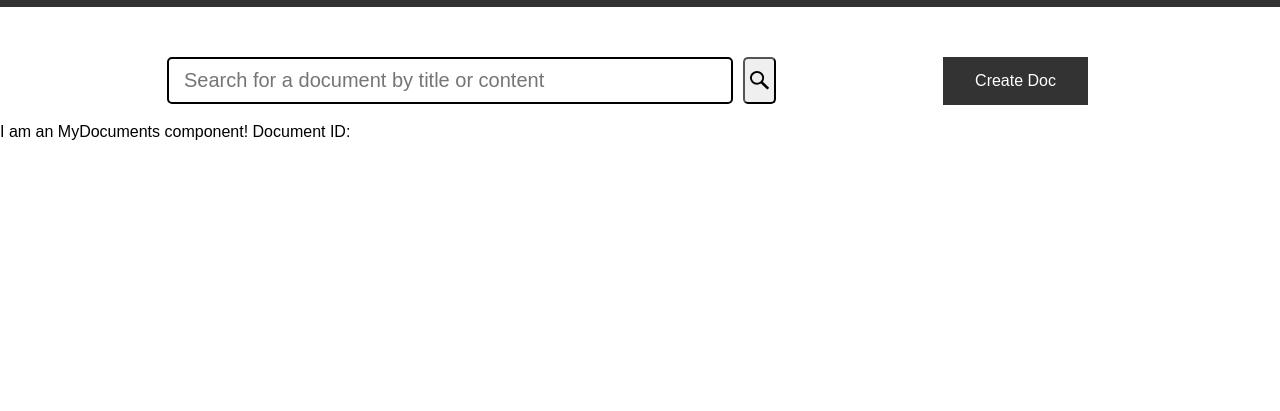
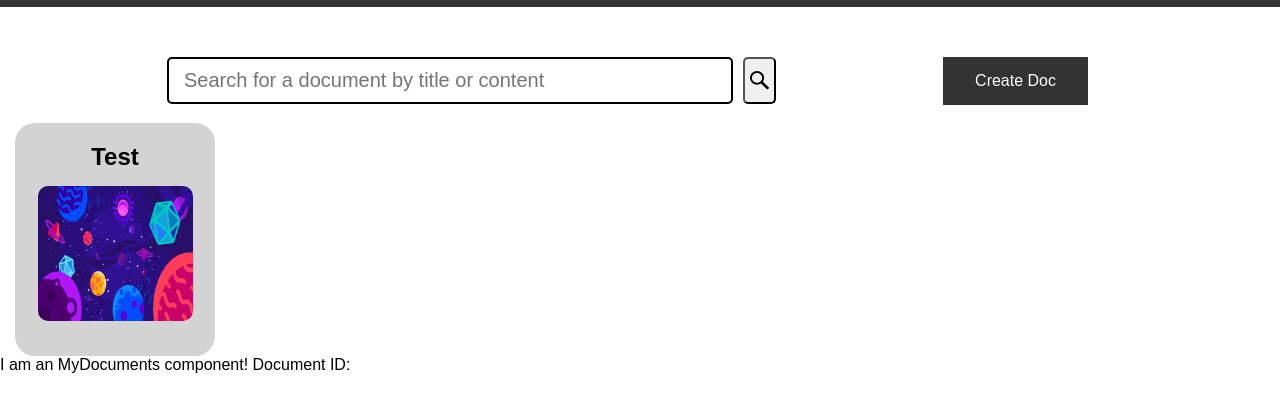
Before and after one commit to rtjoa/modular-documents, a React app in the folder app/: page / in a window 1280 px wide. Shown: the part 31-442 px from the top of the page. Built offline with nearby package versions, Linux system fonts and the light colour scheme.

Commit message:
Added preliminary document cards for My Docs page

```diff
--- /dev/null
+++ b/app/src/cards/DocumentCards.css
@@ -0,0 +1,42 @@
+.document-cards-container {
+    background-color: lightgray;
+    display: flex;
+    flex-direction: column;
+    align-items: center;
+    border-radius: 20px;
+    padding: 20px;
+    margin: 0 15px;
+    width: 200px;
+}
+
+.document-cards-name {
+    font-size: 24px;
+    margin: 0;
+}
+
+.document-cards-image {
+    width: 155px;
+    height: 135px;
+    margin: 15px;
+    border-radius: 10px;
+}
+
+a:link {
+    text-decoration: none;
+    color: inherit;
+}
+
+a:visited {
+    text-decoration: none;
+    color: inherit;
+}
+
+a:hover {
+    text-decoration: underline;
+    color: inherit;
+}
+
+a:active {
+    text-decoration: none;
+    color: inherit;
+}
--- /dev/null
+++ b/app/src/cards/DocumentCards.js
@@ -0,0 +1,12 @@
+import { Link } from 'react-router-dom';
+
+import './DocumentCards.css';
+
+export default function DocumentCards(props) {
+    return (
+        <div className="document-cards-container">
+            <Link to='/' id="link"><h3 className="document-cards-name">{props.name}</h3></Link>
+            <img src={props.img} alt={props.name} className="document-cards-image"/>
+        </div>
+    );
+}
--- a/app/src/documents/MyDocuments.css
+++ b/app/src/documents/MyDocuments.css
@@ -21,3 +21,9 @@
 .search{
   padding-top: 50px;
 }
+
+.document-cards-list {
+  display: flex;
+  flex-direction: row;
+  align-items: center;
+}
--- a/app/src/documents/MyDocuments.js
+++ b/app/src/documents/MyDocuments.js
@@ -1,8 +1,10 @@
-
 import React from 'react';
 import { useParams } from 'react-router';
 import SearchBar from '../shared/SearchBar.js';
 import './MyDocuments.css';
+
+import tempIMG from '../cards/temp.png';
+import DocumentCard from '../cards/DocumentCards.js';
 
 function MyDocuments() {
   let { id } = useParams();
@@ -18,6 +20,9 @@ function MyDocuments() {
         </div>
       </div>
       <br/>
+      <div className="document-cards-list">
+        <DocumentCard name="Test" img={tempIMG} />
+      </div>
       I am an MyDocuments component! Document ID: {id}
     </div>
   );
```
Also changed, not shown: app/src/cards/temp.png (added). Lines whose indentation alone changed are shown as unchanged.
